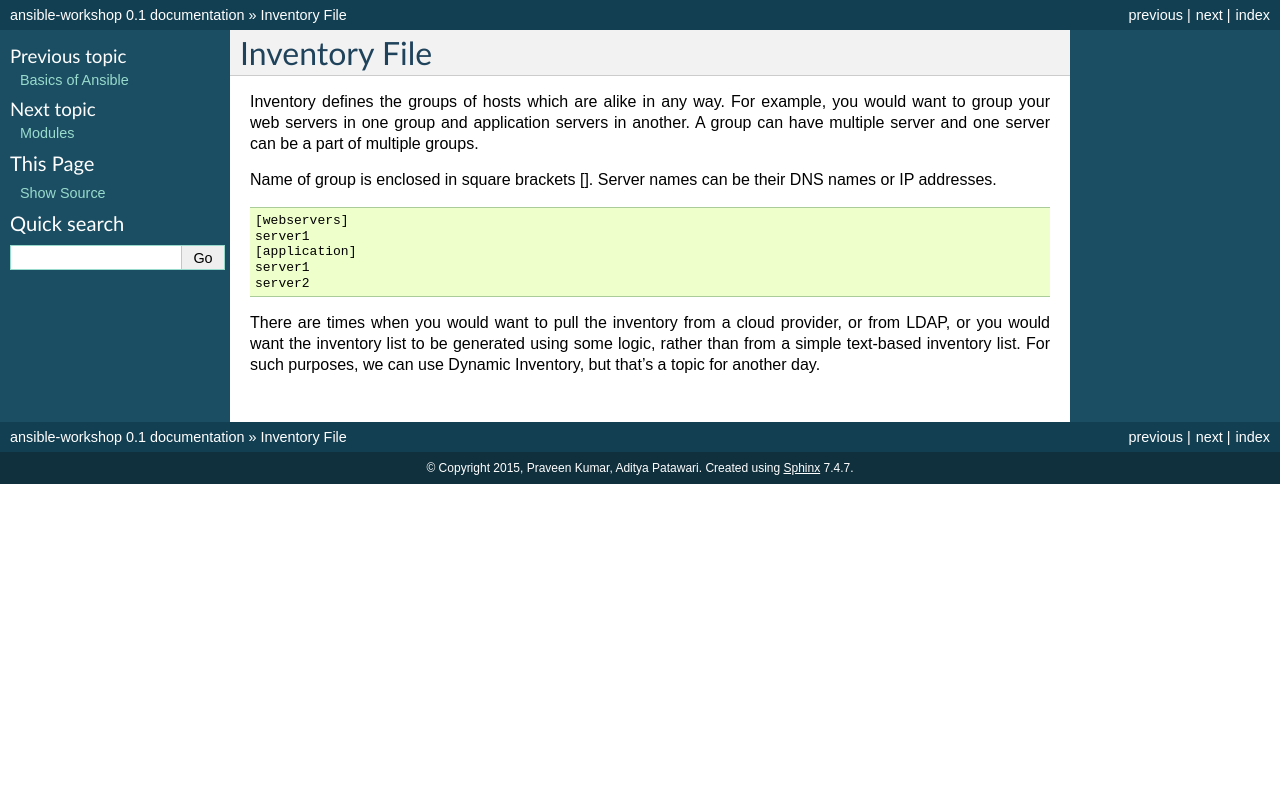
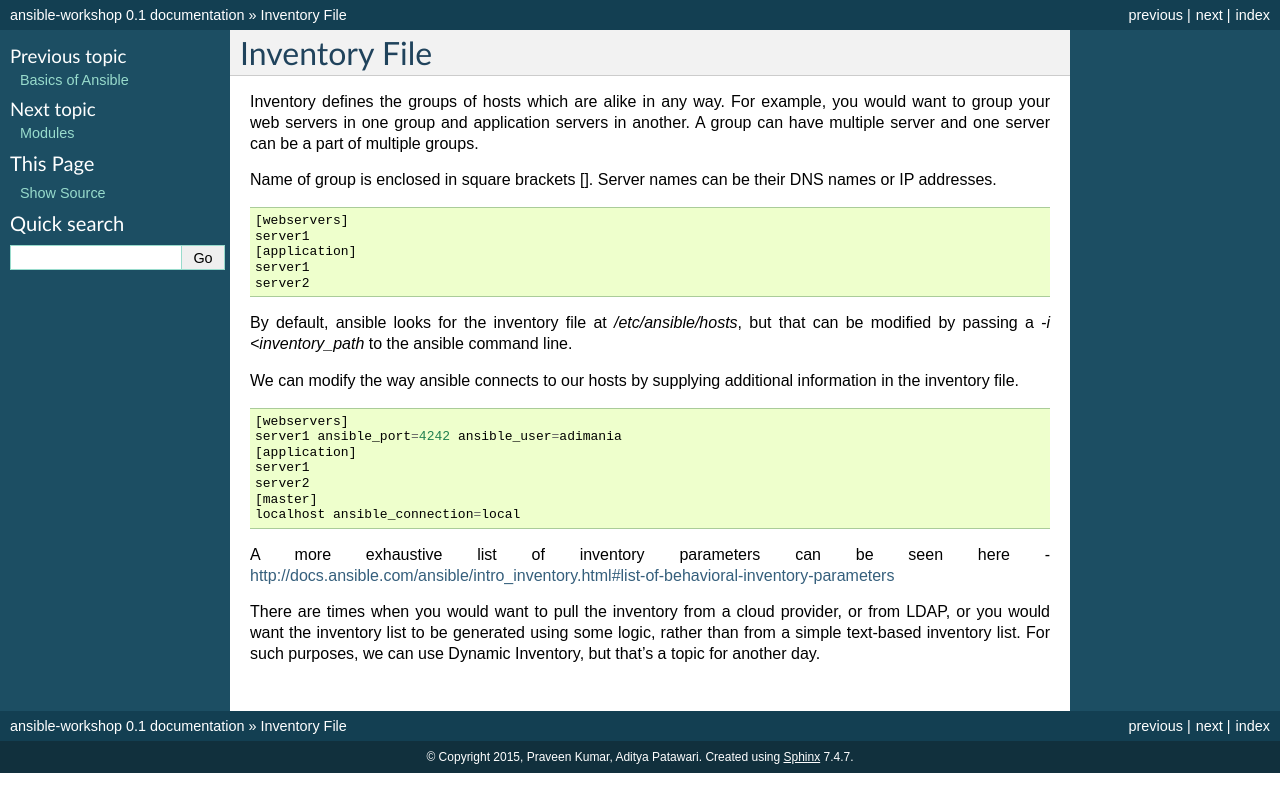
Before and after one commit to adimania/workshop-ansible, a Sphinx documentation site: the page built from docs/inventory.rst, in a window 1280 px wide. Shown: the top 812 px of the page. Built offline with Sphinx 7.4.7, drawn with Linux system fonts in a browser that asks for light colours.

Commit message:
update inventory docs

```diff
--- a/docs/inventory.rst
+++ b/docs/inventory.rst
@@ -13,4 +13,20 @@
     server1
     server2
 
+By default, ansible looks for the inventory file at `/etc/ansible/hosts`, but that can be modified by passing a `-i <inventory_path` to the ansible command line.
+
+We can modify the way ansible connects to our hosts by supplying additional information in the inventory file.
+
+::
+
+    [webservers]
+    server1 ansible_port=4242 ansible_user=adimania
+    [application]
+    server1
+    server2
+    [master]
+    localhost ansible_connection=local
+
+A more exhaustive list of inventory parameters can be seen here - http://docs.ansible.com/ansible/intro_inventory.html#list-of-behavioral-inventory-parameters
+
 There are times when you would want to pull the inventory from a cloud provider, or from LDAP, or you would want the inventory list to be generated using some logic, rather than from a simple text-based inventory list. For such purposes, we can use Dynamic Inventory, but that's a topic for another day.
```
